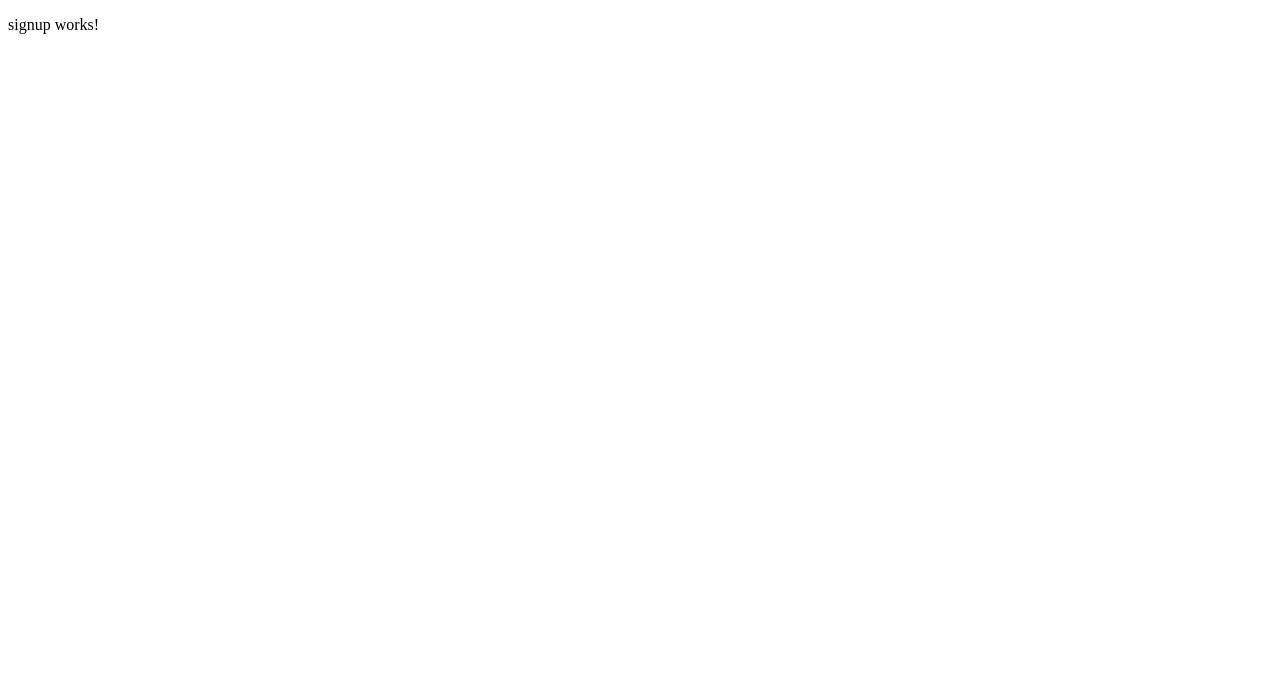
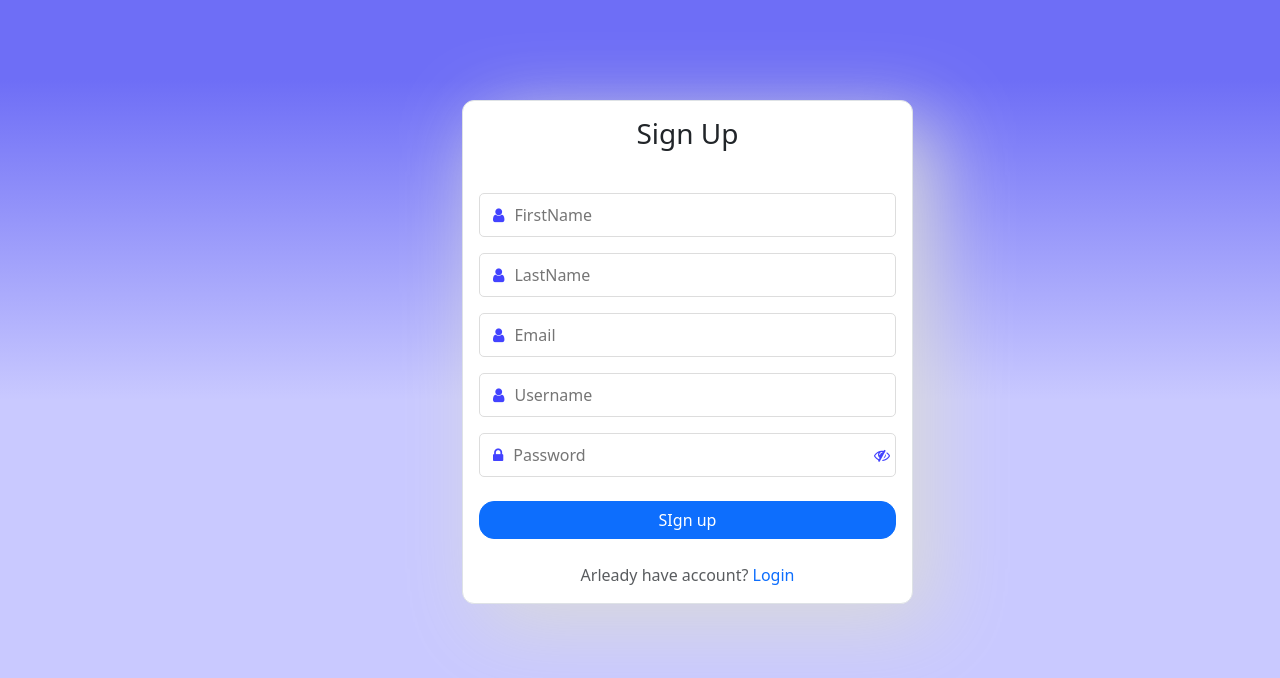
Before and after one commit to darlenecoelho/AngularAuthUI, an Angular app: page /signup in a window 1280 px wide. Shown: the top 678 px of the page. Built offline with nearby package versions, Linux system fonts and the light colour scheme.

Commit message:
feat: Login and Signup Page

```diff
--- a/src/app/components/login/login.component.html
+++ b/src/app/components/login/login.component.html
@@ -1 +1,42 @@
-<p>login works!</p>
+<div class="outer">
+    <div class="container">
+        <div class="row">
+            <div class="offset-md-2 col-lg-5 col-md-7 offset-lg-4 offeset-md-3">
+                <div class="panel border bg-white">
+                    <div class="panel-heading">
+                        <h3 class="pt-3 font-weight-bold">Login</h3>
+                    </div>
+                    <div class="panel-body p-3">
+                        <form>
+                            <div class="form-group pt-3">
+                                <div class="input-field">
+                                    <span class="fa fa-user p-2"></span>
+                                    <input type="text" placeholder="Username">
+                                </div>
+                            </div>
+                            <div class="form-group pt-3">
+                                <div class="input-field">
+                                    <span class="fa fa-lock p-2"></span>
+                                    <input [type]="type" placeholder="Password">
+                                    <span (click)="hideShowPass()" class="fa {{eyeIcon}}"></span>
+                                </div>
+                            </div>
+                            <div class="form-inline fr mt-4">
+                               <a id="forget" class="font-weight-bold"> Forget Password?</a>
+                            </div>
+                            <button type="submit" class="btn btn-primary btn-block mt-4 w-100">Login</button>
+                            <div class="text-center pt-4 text-muted">Don't have account? <a id="forget" routerLink="/signup">Sign Up</a></div>
+                        </form>
+                    </div>
+                    <div class="mx-3 my-2 py-2 bordert">
+                    <div class="text-center py-3">
+                        <a href="https://wwww.facebook.com" target="_blank" class="px-2"> <img src="https://www.dpreview.com/files/p/articles/4698742202/facebook.jpeg" alt=""> </a>
+                        <a href="https://www.google.com" target="_blank" class="px-2"> <img src="https://www.freepnglogos.com/uploads/google-logo-png/google-logo-png-suite-everything-you-need-know-about-google-newest-0.png" alt=""> </a>
+                        <a href="https://www.github.com" target="_blank" class="px-2"> <img src="https://www.freepnglogos.com/uploads/512x512-logo-png/512x512-logo-github-icon-35.png" alt=""> </a>
+                    </div>
+                    </div>
+                </div>
+            </div>
+        </div>
+    </div>
+</div>
--- a/src/app/components/login/login.component.ts
+++ b/src/app/components/login/login.component.ts
@@ -1,10 +1,22 @@
-import { Component } from '@angular/core';
+import { Component, OnInit } from '@angular/core';
 
 @Component({
   selector: 'app-login',
   templateUrl: './login.component.html',
   styleUrls: ['./login.component.scss']
 })
-export class LoginComponent {
+export class LoginComponent implements OnInit{
+  type: string = "password";
+  isText: boolean = false;
+  eyeIcon: string = "fa-eye-slash";
+  constructor(){}
 
+  ngOnInit(): void {
+
+  }
+  hideShowPass(){
+    this.isText = !this.isText;
+    this.isText ? this.eyeIcon = "fa-eye" : this.eyeIcon = "fa-eye-slash";
+    this.isText ? this.type = "text" : this.type = "password";
+  }
 }
--- a/src/app/components/signup/signup.component.html
+++ b/src/app/components/signup/signup.component.html
@@ -1 +1,50 @@
-<p>signup works!</p>
+<div class="outer">
+    <div class="container">
+        <div class="row">
+            <div class="offset-md-2 col-lg-5 col-md-7 offset-lg-4 offeset-md-3">
+                <div class="panel border bg-white">
+                    <div class="panel-heading">
+                        <h3 class="pt-3 font-weight-bold">Sign Up</h3>
+                    </div>
+                    <div class="panel-body p-3">
+                        <form>
+                            <div class="form-group pt-3">
+                                <div class="input-field">
+                                    <span class="fa fa-user p-2"></span>
+                                    <input type="text" placeholder="FirstName">
+                                </div>
+                            </div>
+                            <div class="form-group pt-3">
+                                <div class="input-field">
+                                    <span class="fa fa-user p-2"></span>
+                                    <input type="text" placeholder="LastName">
+                                </div>
+                            </div>
+                            <div class="form-group pt-3">
+                                <div class="input-field">
+                                    <span class="fa fa-user p-2"></span>
+                                    <input type="text" placeholder="Email">
+                                </div>
+                            </div>
+                            <div class="form-group pt-3">
+                                <div class="input-field">
+                                    <span class="fa fa-user p-2"></span>
+                                    <input type="text" placeholder="Username">
+                                </div>
+                            </div>
+                            <div class="form-group pt-3">
+                                <div class="input-field">
+                                    <span class="fa fa-lock p-2"></span>
+                                    <input [type]="type" placeholder="Password">
+                                    <span (click)="hideShowPass()" class="fa {{eyeIcon}}"></span>
+                                </div>
+                            </div>
+                            <button type="submit" class="btn btn-primary btn-block mt-4 w-100">SIgn up</button>
+                            <div class="text-center pt-4 text-muted">Arleady have account? <a id="forget" routerLink="/login">Login</a></div>
+                        </form>
+                    </div>
+                </div>
+            </div>
+        </div>
+    </div>
+</div>
--- a/src/app/components/signup/signup.component.ts
+++ b/src/app/components/signup/signup.component.ts
@@ -1,10 +1,22 @@
-import { Component } from '@angular/core';
+import { Component, OnInit } from '@angular/core';
 
 @Component({
   selector: 'app-signup',
   templateUrl: './signup.component.html',
   styleUrls: ['./signup.component.scss']
 })
-export class SignupComponent {
+export class SignupComponent implements OnInit{
 
+  type: string = "password";
+  isText: boolean = false;
+  eyeIcon: string = "fa-eye-slash";
+  constructor(){}
+
+  ngOnInit(): void {
+  }
+  hideShowPass(){
+    this.isText = !this.isText;
+    this.isText ? this.eyeIcon = "fa-eye" : this.eyeIcon = "fa-eye-slash";
+    this.isText ? this.type = "text" : this.type = "password";
+  }
 }
--- /dev/null
+++ b/src/assets/css/common.css
@@ -0,0 +1,89 @@
+.outer{
+    height: 100vh;
+    background: linear-gradient(to top, #c9c9ff 50%, #6e6ef6 90%) no-repeat;
+}
+
+.panel-heading {
+    text-align: center;
+    margin-bottom: 10px;
+}
+
+#forget{
+    min-width: 100px;
+    margin-left: auto;
+    text-decoration: none;
+    cursor: pointer;
+}
+
+a:hover{
+    text-decoration: none;
+}
+
+.form-inline label{
+    padding-left: 10px;
+    margin: 0;
+    cursor: pointer;
+}
+
+.btn{
+    margin-top: 20px;
+    border-radius: 15px;
+}
+
+.panel{
+    min-height: 300px;
+    box-shadow: 20px 20px 80px rgb(218, 218, 218);
+    border-radius: 12px;
+    margin-top: 100px;
+}
+
+.input-field{
+    border-radius: 5px;
+    padding: 5px;
+    display: flex;
+    align-items: center;
+    cursor: pointer;
+    border: 1px solid #ddd;
+    color: #4343ff;
+}
+
+.input-field.error{
+    border: 1px solid red;
+    color: red;
+}
+
+input[type='text'],
+input[type='password']{
+    border: none;
+    outline: none;
+    box-shadow: none;
+    width: 100%;
+}
+
+.fa-eye-slash.btn{
+    border: none;
+    outline: none;
+    box-shadow: none;
+}
+
+img{
+    width: 40px;
+    height: 40px;
+    object-fit: cover;
+    border-radius: 50%;
+    position: relative;
+}
+
+.bordert {
+    border-top: 1px solid #aaa;
+    position: relative;
+}
+
+.bordert:after{
+   content: "or connect with";
+   position: absolute;
+   top: -13px;
+   left: 33%;
+   background-color: #fff;
+   padding: 0 8px;
+}
--- a/src/index.html
+++ b/src/index.html
@@ -1,13 +1,19 @@
 <!doctype html>
 <html lang="en">
+
 <head>
     <meta charset="utf-8">
     <title>AngularAuthUI</title>
     <base href="/">
     <meta name="viewport" content="width=device-width, initial-scale=1">
     <link rel="icon" type="image/x-icon" href="favicon.ico">
+    <link rel="stylesheet" href="https://cdnjs.cloudflare.com/ajax/libs/font-awesome/4.7.0/css/font-awesome.min.css">
+    <link href="https://cdn.jsdelivr.net/npm/bootstrap@5.3.2/dist/css/bootstrap.min.css" rel="stylesheet">
+    <script src="https://cdn.jsdelivr.net/npm/bootstrap@5.3.2/dist/js/bootstrap.bundle.min.js"></script>
 </head>
+
 <body>
     <app-root></app-root>
 </body>
+
 </html>
--- a/src/styles.scss
+++ b/src/styles.scss
@@ -1 +1,3 @@
 /* You can add global styles to this file, and also import other style files */
+
+@import url('assets/css/common.css');
```
Lines whose indentation alone changed are shown as unchanged.
